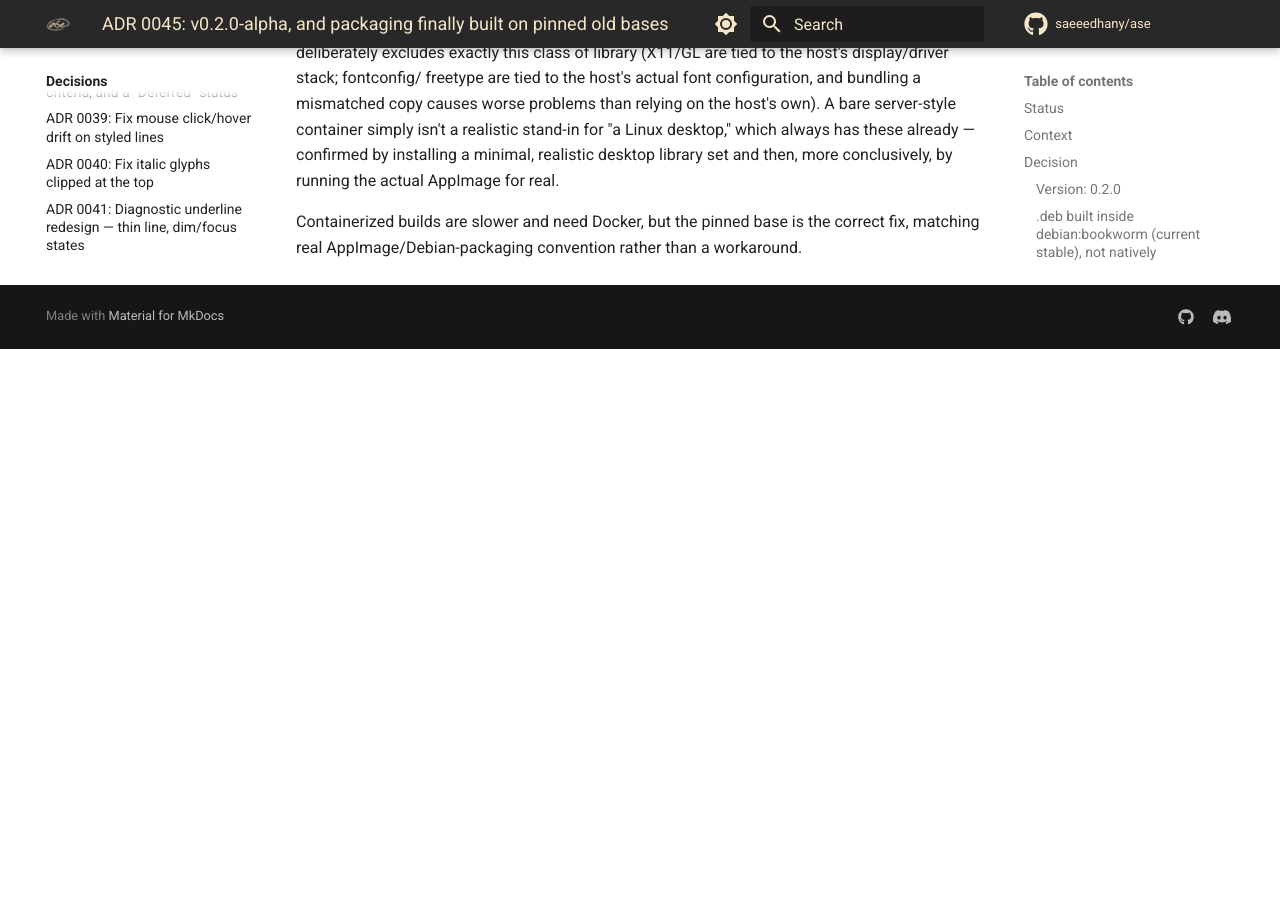
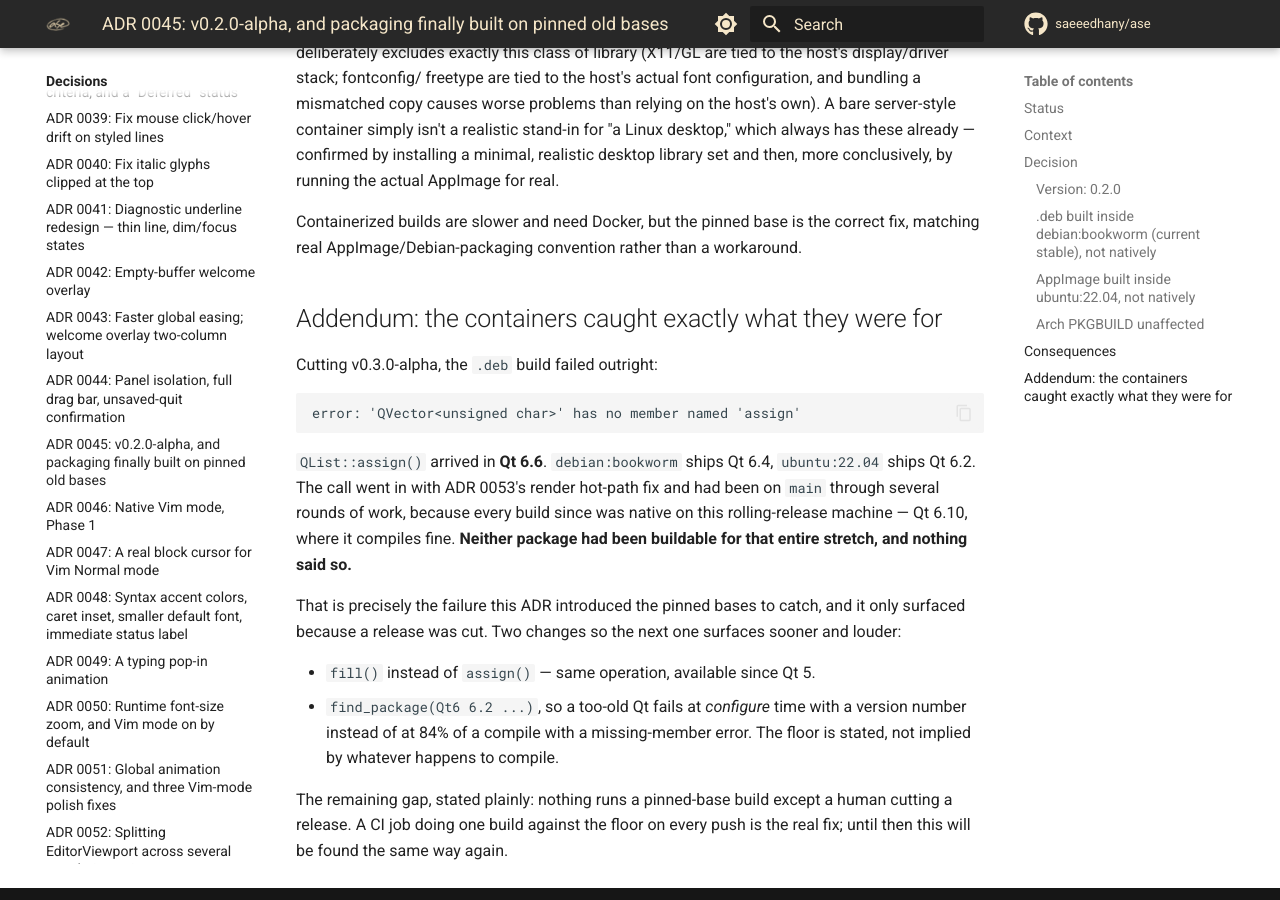
Before and after one commit to saeeedhany/ase, an MkDocs documentation site: the page built from docs/adr/0045-v0.2.0-alpha-and-containerized-packaging.md, in a window 1280 px wide and 900 px high, scrolled down 2329 px. Built offline with MkDocs 1.6.1 and Material for MkDocs 9.7.7, drawn with Linux system fonts in a browser that asks for light colours; comment, search, counter and statistics services are not loaded; before the commit the page ends 2678 px from its top, so only the background shows below that.

Commit message:
Build against the oldest packaged Qt again (6.2), not just this machine's
Packaging v0.3.0-alpha failed immediately: refreshCache() used
QList::assign(), which arrived in Qt 6.6, while debian:bookworm ships
6.4 and ubuntu:22.04 ships 6.2. The call went in with the ADR 0053
render hot-path fix, so neither the .deb nor the AppImage had been
buildable since -- every build in between was native on this
rolling-release box, where Qt 6.10 compiles it happily. Nothing said a
word.

fill() does the same thing and has existed since Qt 5. And
find_package now asks for 6.2 explicitly, so a too-old Qt fails at
configure time with a version number rather than at 84% of a compile
with a missing-member error.

Both packages now build and run: the AppImage opens a C file with
syntax highlighting, the tab strip, Vim's NORMAL status and clangd
attached; the .deb's binary does the same and declares libqt6widgets6
among its resolved dependencies.

See the addendum to docs/adr/0045.

````diff
--- a/docs/adr/0045-v0.2.0-alpha-and-containerized-packaging.md
+++ b/docs/adr/0045-v0.2.0-alpha-and-containerized-packaging.md
@@ -112,3 +112,33 @@
 Containerized builds are slower and need Docker, but the pinned base
 is the correct fix, matching real AppImage/Debian-packaging convention
 rather than a workaround.
+
+## Addendum: the containers caught exactly what they were for
+
+Cutting v0.3.0-alpha, the `.deb` build failed outright:
+
+```
+error: 'QVector<unsigned char>' has no member named 'assign'
+```
+
+`QList::assign()` arrived in **Qt 6.6**. `debian:bookworm` ships Qt 6.4,
+`ubuntu:22.04` ships Qt 6.2. The call went in with ADR 0053's render
+hot-path fix and had been on `main` through several rounds of work,
+because every build since was native on this rolling-release machine —
+Qt 6.10, where it compiles fine. **Neither package had been buildable
+for that entire stretch, and nothing said so.**
+
+That is precisely the failure this ADR introduced the pinned bases to
+catch, and it only surfaced because a release was cut. Two changes so
+the next one surfaces sooner and louder:
+
+- `fill()` instead of `assign()` — same operation, available since Qt 5.
+- `find_package(Qt6 6.2 ...)`, so a too-old Qt fails at *configure* time
+  with a version number instead of at 84% of a compile with a
+  missing-member error. The floor is stated, not implied by whatever
+  happens to compile.
+
+The remaining gap, stated plainly: nothing runs a pinned-base build
+except a human cutting a release. A CI job doing one build against the
+floor on every push is the real fix; until then this will be found the
+same way again.
````
Also changed, not shown: 2 other files.
